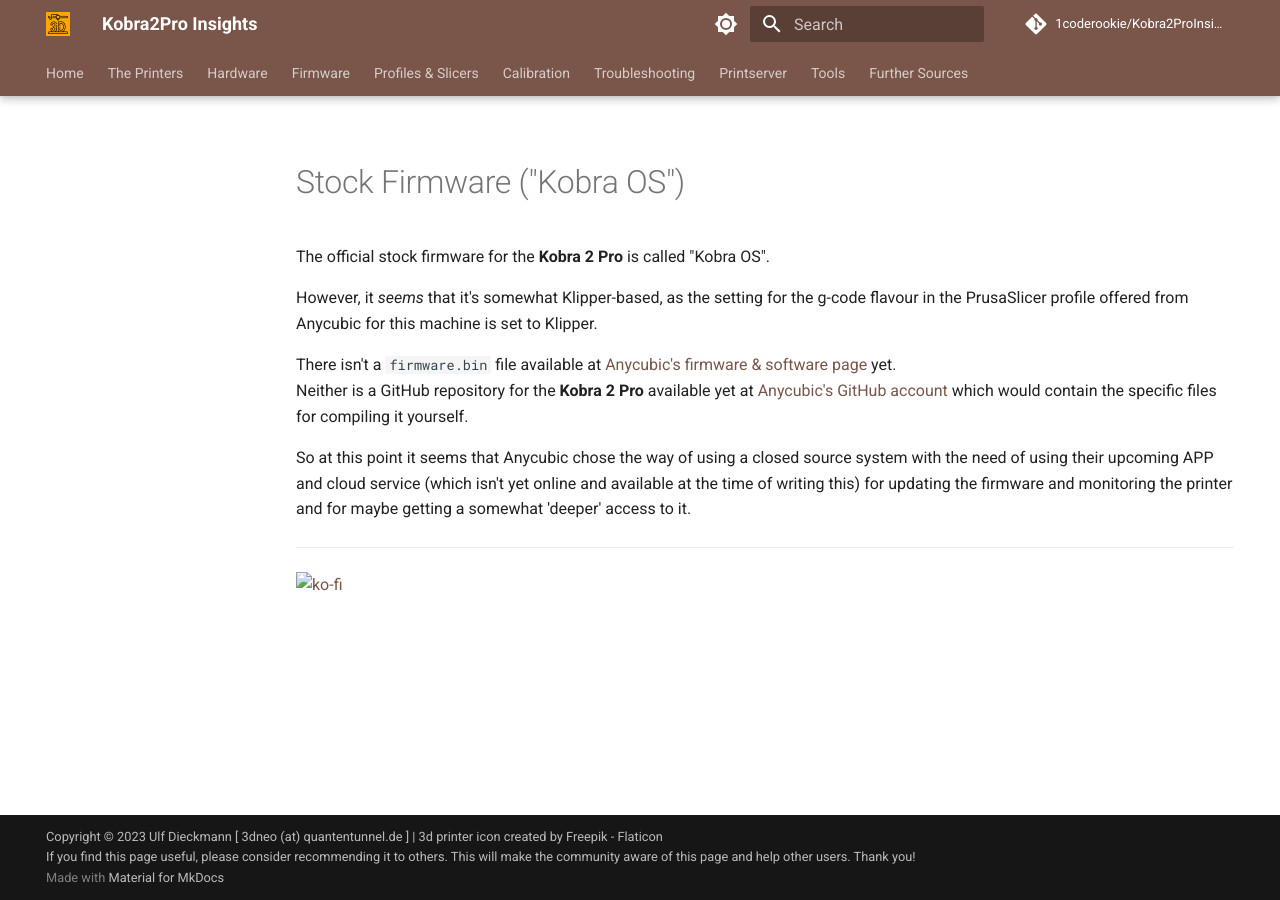
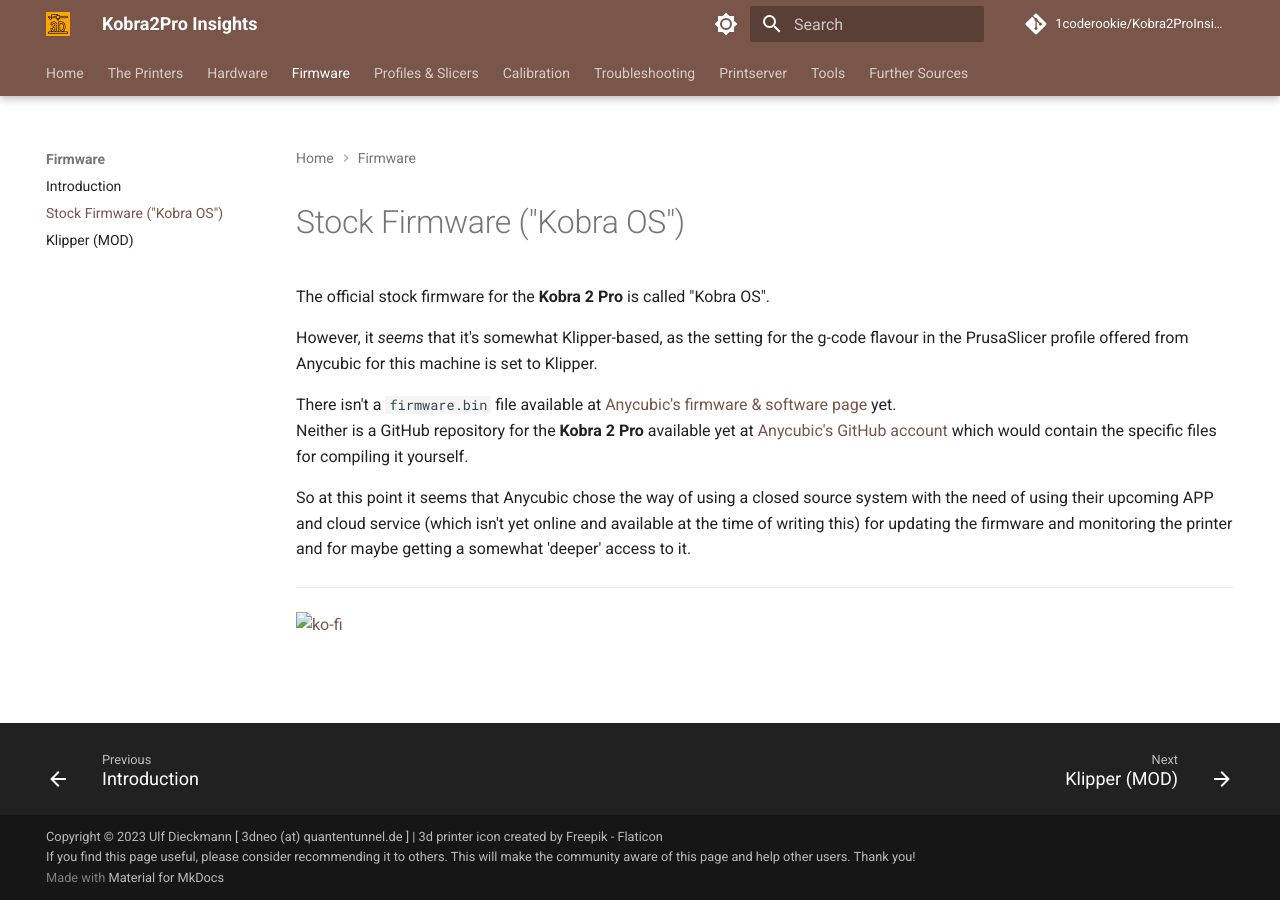
Before and after one commit to 1coderookie/Kobra2ProInsights, an MkDocs documentation site: the page built from docs/firmware/fw_kobraOS.md, in a window 1280 px wide. Built offline with MkDocs 1.6.1 and Material for MkDocs 9.7.7, drawn with Linux system fonts in a browser that asks for light colours; comment, search, counter and statistics services are not loaded.

Commit message:
Update mkdocs.yml

```diff
--- a/mkdocs.yml
+++ b/mkdocs.yml
@@ -140,7 +140,7 @@
     - Other: 'hardware/other.md'
   - Firmware:
     - Introduction: 'firmware/introduction.md'
-    - Stock Firmware (Marlin Based): 'firmware/fw_marlin.md'
+    - Stock Firmware ("Kobra OS"): 'firmware/fw_kobraOS.md'
     - Klipper (MOD): 'firmware/fw_klipper.md'
   - Profiles & Slicers: 'profiles.md'
   - Calibration: 'calibration.md'
```
